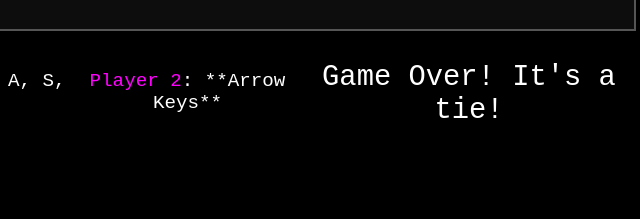
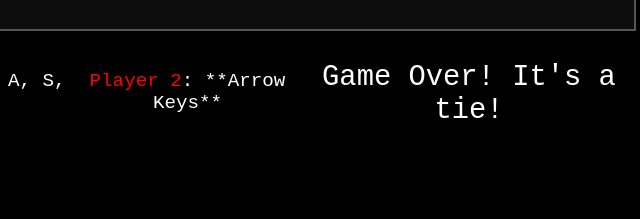
Before and after one commit to Aidenj213/lightcycle, a plain HTML site: page index.html in a window 1280 px wide. Shown: the part 625-844 px from the top of the page, 406-1046 px from the left. Drawn offline with Linux system fonts and the light colour scheme.

Commit message:
Update style.css

```diff
--- a/style.css
+++ b/style.css
@@ -37,7 +37,7 @@ canvas {
 }
 
 .player2-color {
-    color: #f0f; /* Magenta */
+    color: #FF0000; /* Red */
 }
 
 #restart-button {
```
